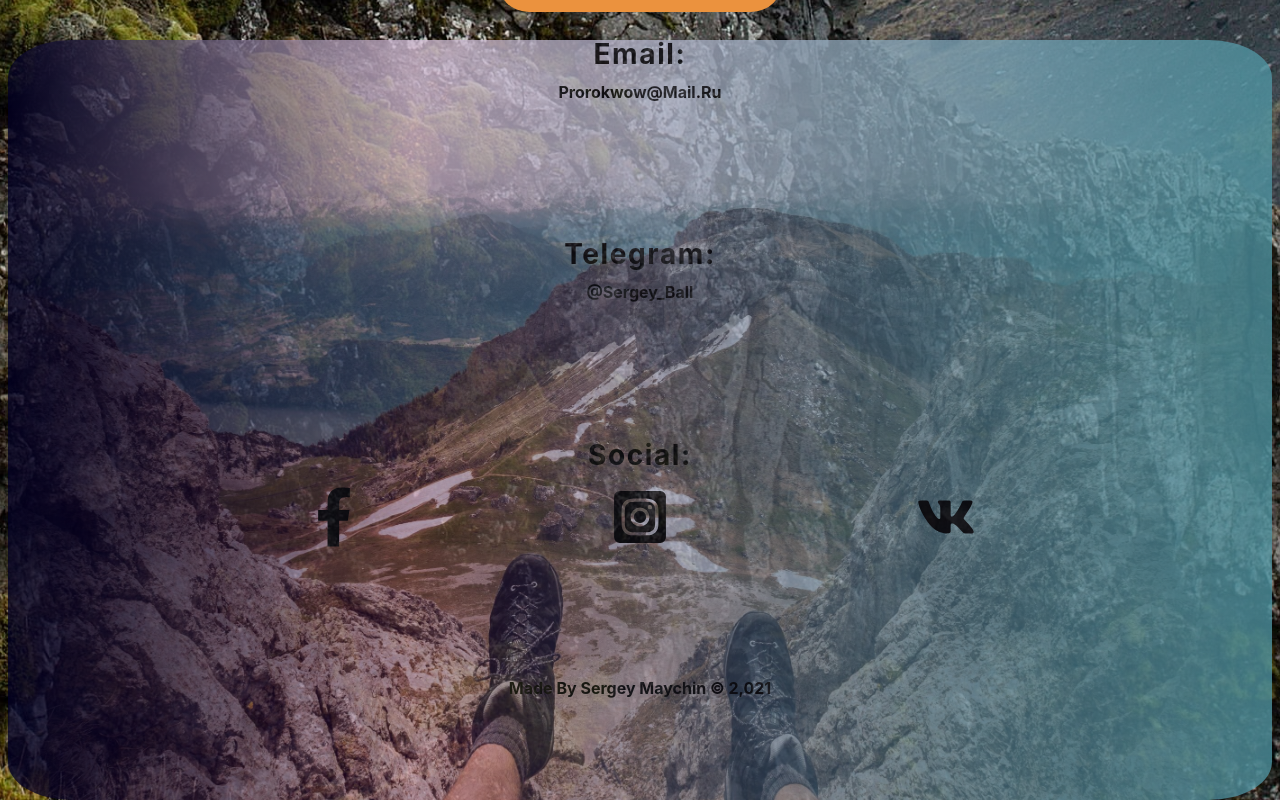
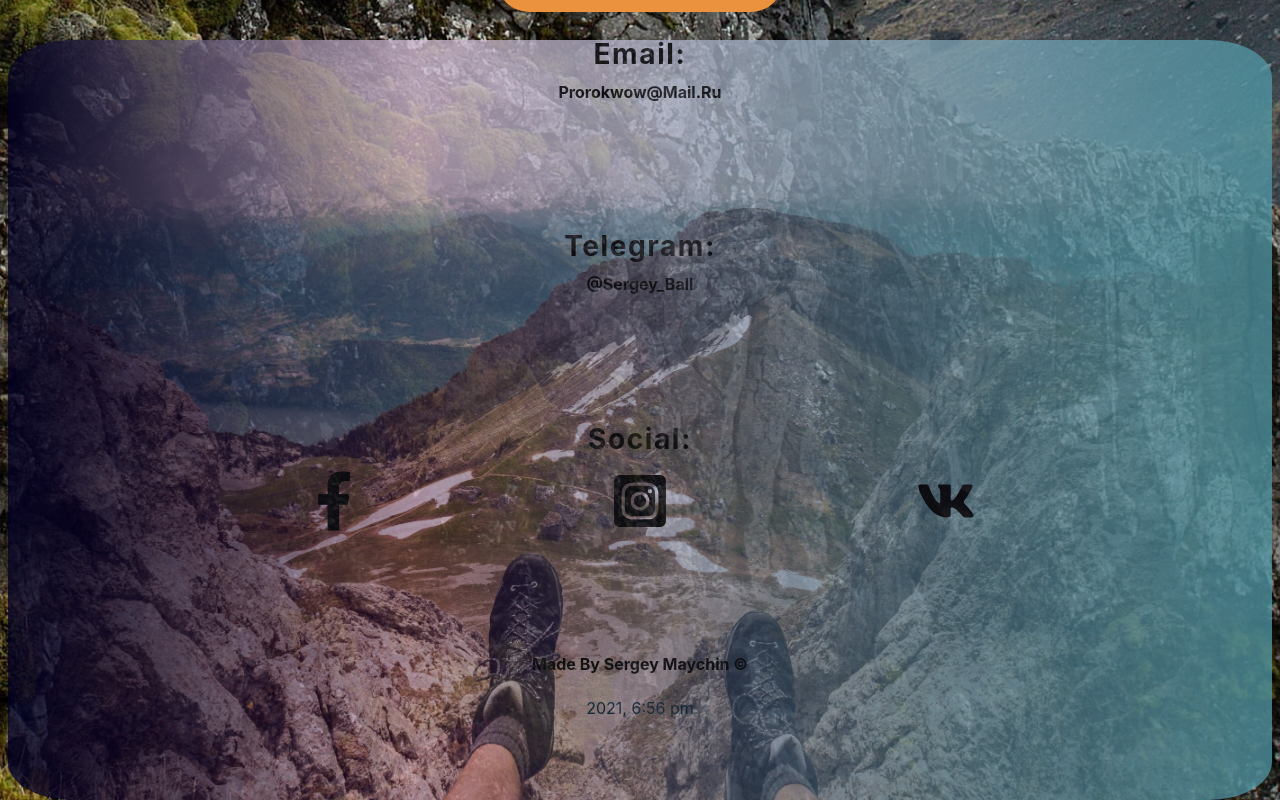
Before and after one commit to matt6852/portfolio, a React (Create React App) app: page / in a window 1280 px wide. Shown: the part 2553-3353 px from the top of the page. Built offline with nearby package versions, Linux system fonts and the light colour scheme.

Commit message:
added time

```diff
--- a/package.json
+++ b/package.json
@@ -6,6 +6,7 @@
     "@testing-library/jest-dom": "^5.11.9",
     "@testing-library/react": "^11.2.5",
     "@testing-library/user-event": "^12.8.1",
+    "moment": "^2.29.1",
     "react": "^17.0.1",
     "react-dom": "^17.0.1",
     "react-icons": "^4.2.0",
--- a/src/components/contacts.js
+++ b/src/components/contacts.js
@@ -1,8 +1,10 @@
-import React from "react";
+
 import { FaFacebookF, FaInstagramSquare, FaVk } from "react-icons/fa";
 
-const contacts = () => {
-  const time = new Date().getFullYear().toLocaleString().replace(/\s/g, "");
+import Time from './time'
+
+const Contacts = () => {
+
   return (
     <div id="contacts">
       <div className="projects__title">
@@ -31,13 +33,17 @@ const contacts = () => {
               </a>{" "}
             </div>
           </div>
-          <p>
-            made by Sergey Maychin &copy; {time}
-          </p>
+          <div>
+            <p>
+
+            made by Sergey Maychin &copy;
+            </p>
+            <Time/>
+          </div>
         </div>
       </div>
     </div>
   );
 };
 
-export default contacts;
+export default Contacts;
--- /dev/null
+++ b/src/components/time.js
@@ -0,0 +1,20 @@
+import React, {useState, useEffect} from 'react'
+import moment from "moment"
+
+const Time = () => {
+    const[time, setTime] =useState(null)
+    useEffect(()=>{
+        setInterval(()=>{
+            setTime(moment().format('YYYY, h:mm a'))
+        },1000)
+    })
+    return (
+        <span>
+
+            {time}
+        </span>
+
+    )
+}
+
+export default Time
```
Also changed, not shown: 1 other file (tests, documents, lock files or other folders).
